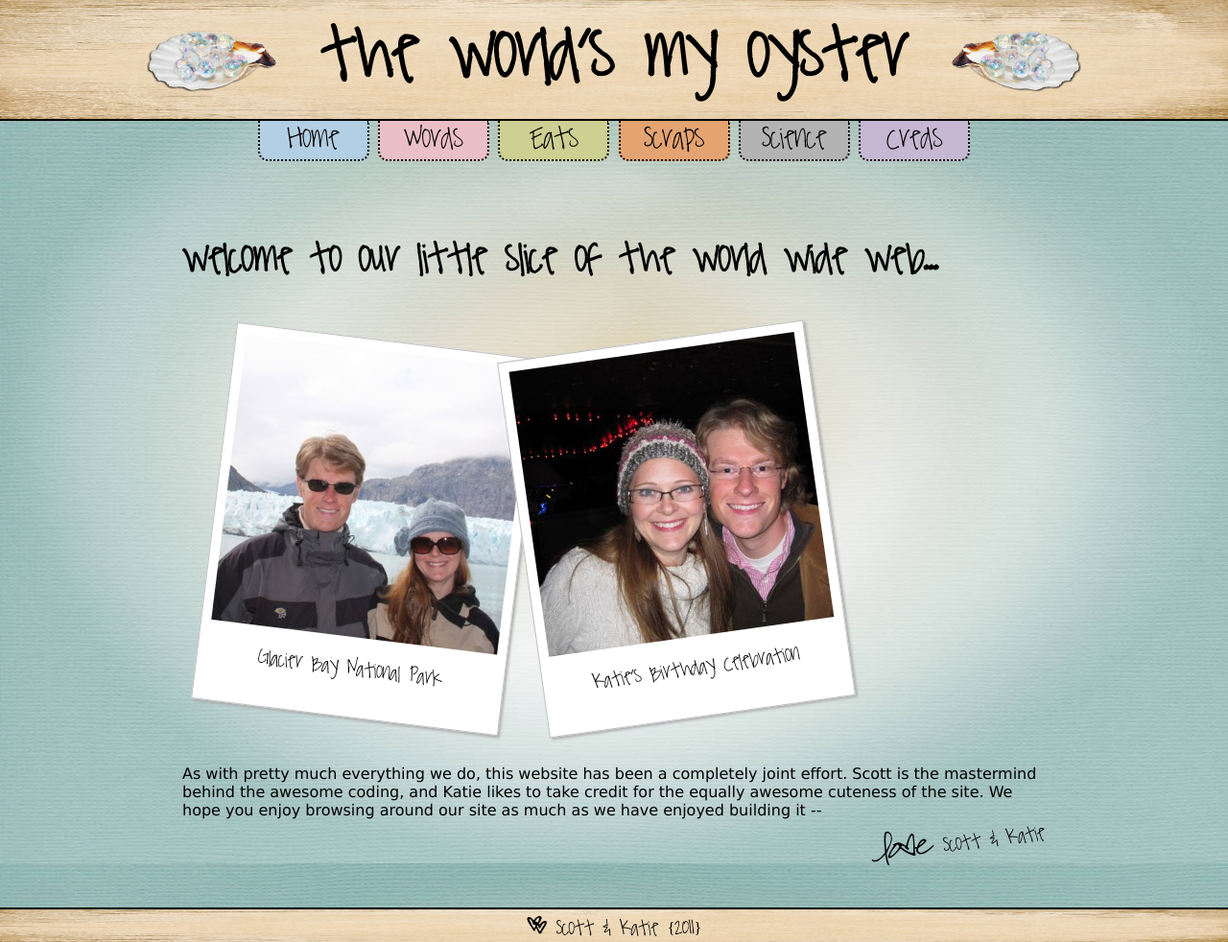
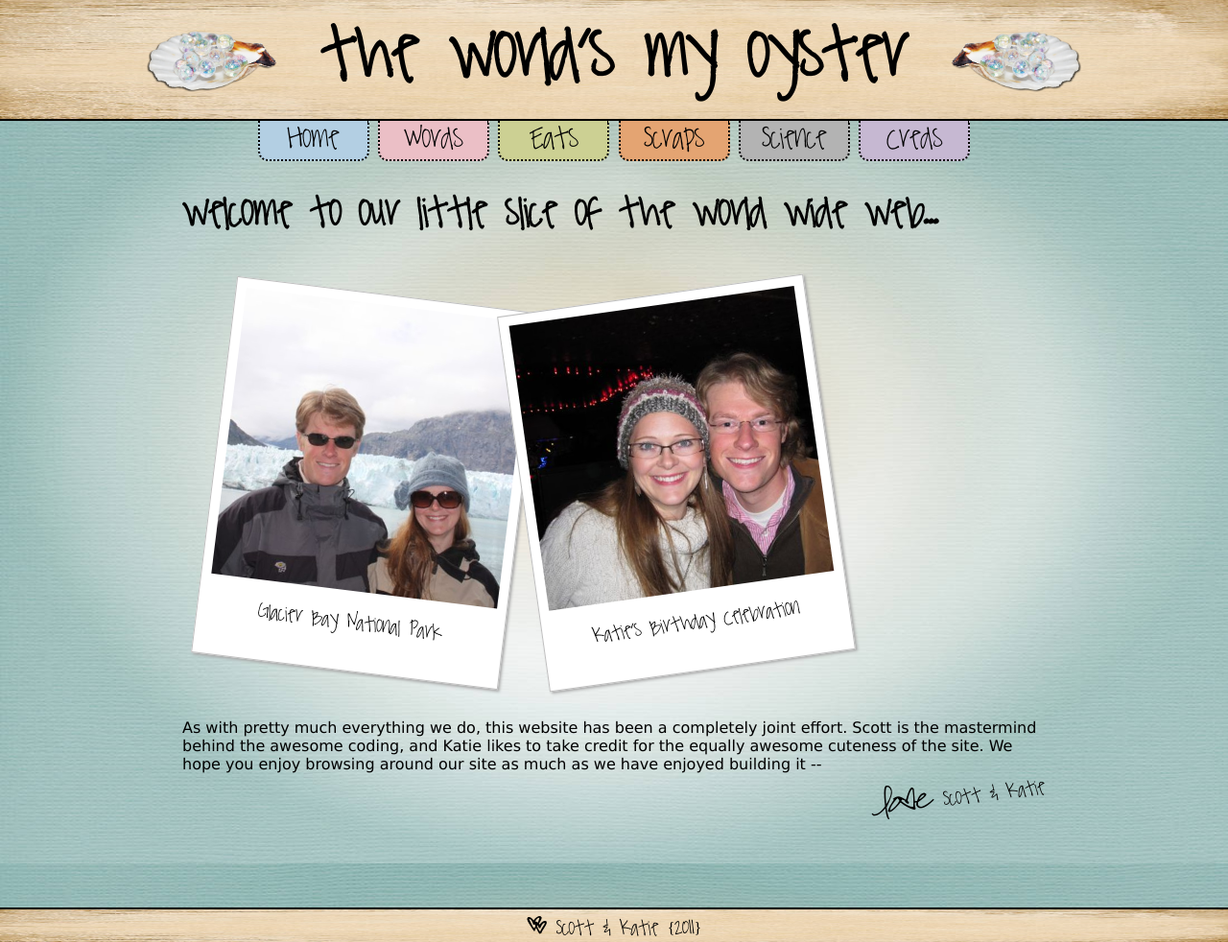
Before and after one commit to kpetersen/kpetersen.github.io, a Jekyll site: the page built from index.html, in a window 1280 px wide and 982 px high. Shown: the whole window at 96% size. Built offline with Jekyll 4.4.1, drawn with Linux system fonts in a browser that asks for light colours; Markdown is read by kramdown in place of the engine named in the settings.

Commit message:
Darkened link color and moved body margin higher

```diff
--- a/css/screen.css
+++ b/css/screen.css
@@ -30,7 +30,7 @@
 
 
 a {
-  color: #c4870c;
+  color: #cc6600;
   text-decoration: none;
 }
 
@@ -122,7 +122,7 @@
   width: 900px;
   margin-left: auto;
   margin-right: auto;
-  margin-top: 12em;
+  margin-top: 9em;
   margin-bottom: 5em;
 }
 
```
